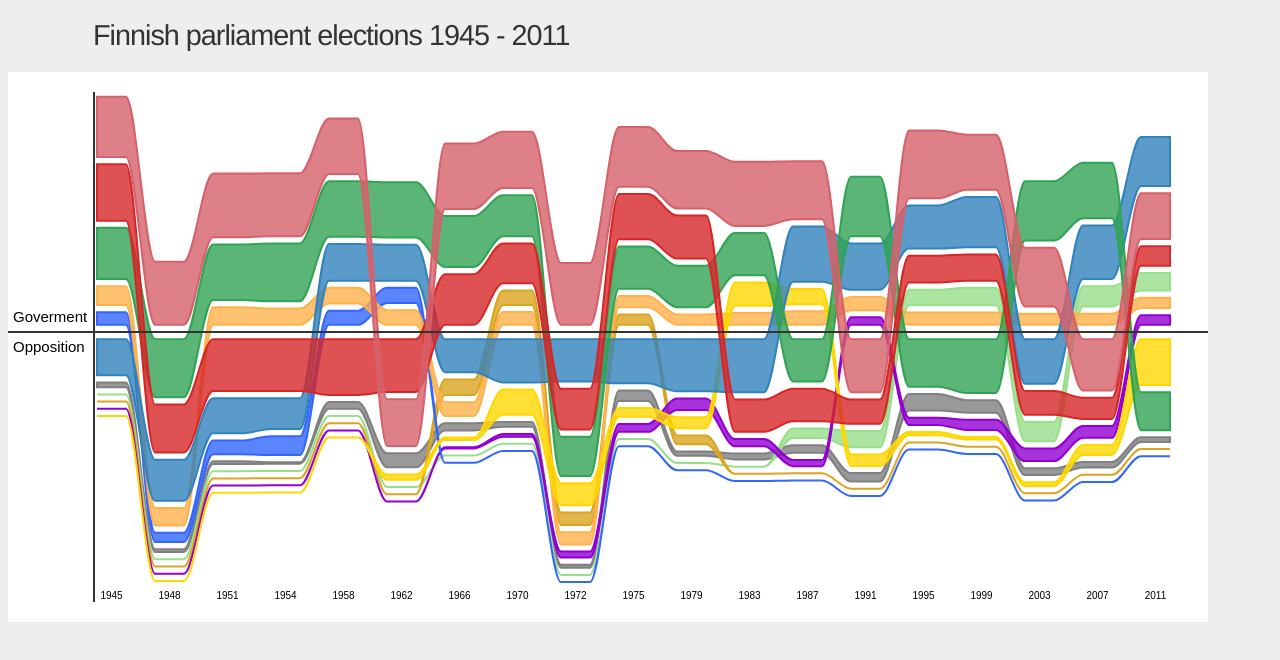
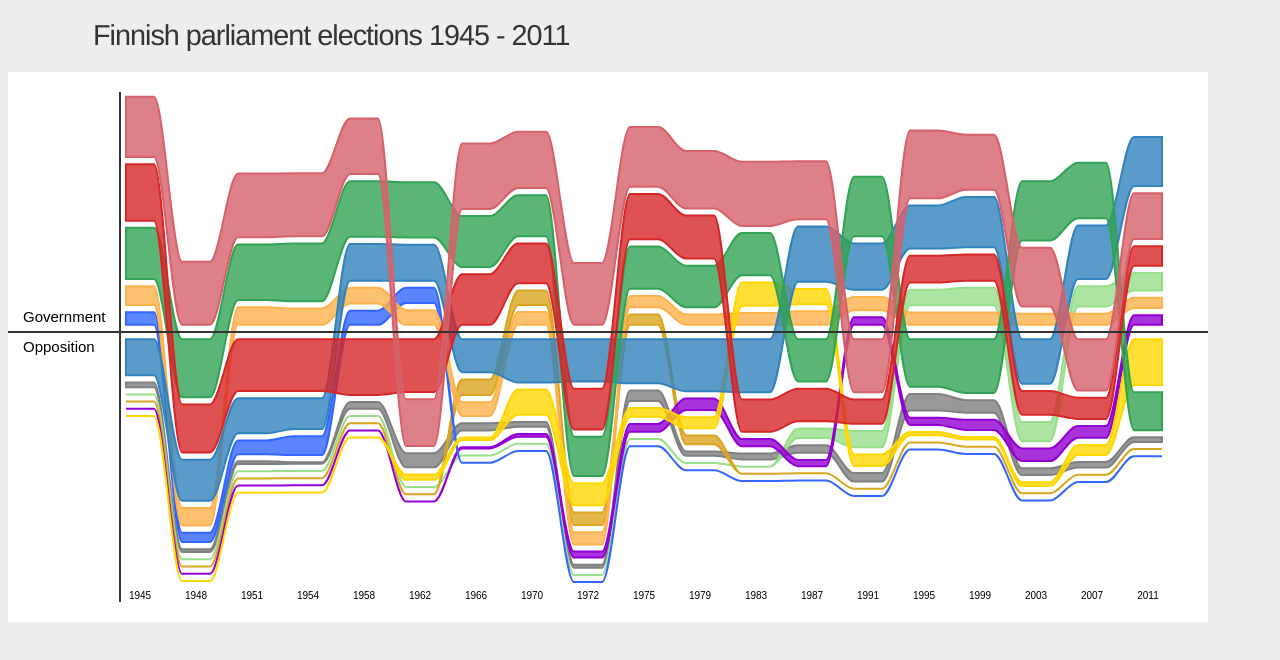
Before and after one commit to vugi/d3_eduskuntavaalit, a plain HTML site: page index.html in a window 1280 px wide. Drawn offline with Linux system fonts and the light colour scheme.

Commit message:
Fixed government typos

```diff
--- a/index.html
+++ b/index.html
@@ -47,7 +47,7 @@ line {
   	<h1>Finnish parliament elections 1945 - 2011</h1>
     <script type="text/javascript">
 
-var p = [20, 0, 50, 80],
+var p = [20, 0, 50, 100],
     w = 1200 - p[1] - p[3],
     h = 550 - p[0] - p[2],
     x = d3.scale.ordinal().rangeRoundBands([0, w],0),
@@ -108,7 +108,7 @@ d3.csv("eduskuntavaalit_1945-1995-transposed.csv", function(csv) {
   // Loop through years
   for(var i=0;i<data[0].length;i++){
 
-  	var goverment = [];
+  	var government = [];
   	var opposition = [];
 
   	// Loop through parties
@@ -116,7 +116,7 @@ d3.csv("eduskuntavaalit_1945-1995-transposed.csv", function(csv) {
   		var item = data[u][i];
   		if(item.gov){
   			//console.log(u,partyNames[u%2 ? u-1 : u])
-  			goverment.push(item);
+  			government.push(item);
   		} else {
   			opposition.push(item);
   		}
@@ -125,7 +125,7 @@ d3.csv("eduskuntavaalit_1945-1995-transposed.csv", function(csv) {
   	var comparator = function(a,b){
   		return a.y-b.y;
   	};
-  	goverment.sort(comparator);
+  	government.sort(comparator);
   	opposition.sort(function(a,b){
   		return b.y-a.y;
   	});
@@ -138,10 +138,10 @@ d3.csv("eduskuntavaalit_1945-1995-transposed.csv", function(csv) {
   		// Calculate the y0 as a sum of lower levels
   		var y0 = 0;
 
-  		var index = goverment.indexOf(data[u][i]);
+  		var index = government.indexOf(data[u][i]);
   		if (index !== -1){
   			for(var t=0; t<index; t++){
-  				y0 += goverment[t].y + padding;
+  				y0 += government[t].y + padding;
   			}
   			y0 += padding;
   		} else {
@@ -257,19 +257,20 @@ d3.csv("eduskuntavaalit_1945-1995-transposed.csv", function(csv) {
  svg.append("line")
  		.attr("y1", -h/2)
  		.attr("y2", h/2+30)
- 		.attr("x1", 6)
- 		.attr("x2", 6)
+ 		.attr("x1", 12)
+ 		.attr("x2", 12)
 
   svg.append("text")
     	.attr("y", -10)
-    	.attr("x", -75)
+    	.attr("x", -85)
     	.attr("font-size", 15)
     	.style("fill","black")
-    	.text("Goverment")
+    	.text("Government")
+    	.attr("transform", "rotate(0)")
 
     svg.append("text")
     	.attr("y", 20)
-    	.attr("x", -75)
+    	.attr("x", -85)
     	.attr("font-size", 15)
     	.style("fill","black")
     	.text("Opposition")
```
